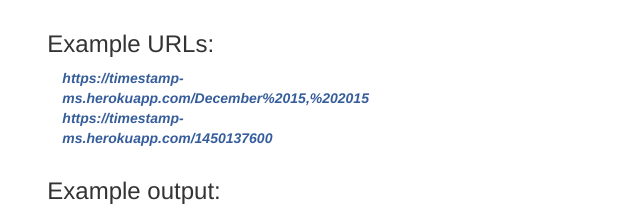
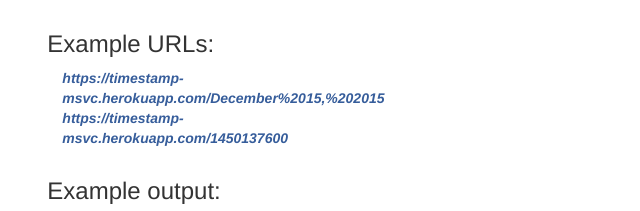
Before and after one commit to asitaru/Timestamp, a website: page index.html in a window 1280 px wide. Shown: the part 282-493 px from the top of the page, 181-821 px from the left. Drawn offline with nearby package versions, Linux system fonts and the light colour scheme.

Commit message:
fixed url links

```diff
--- a/index.html
+++ b/index.html
@@ -37,8 +37,8 @@
                 <h3>Example URLs: </h3>
                 <p id="url" class="col-xs-7">
                     <em><strong>
-                    https://timestamp-ms.herokuapp.com/December%2015,%202015</br>
-                    https://timestamp-ms.herokuapp.com/1450137600
+                    https://timestamp-msvc.herokuapp.com/December%2015,%202015</br>
+                    https://timestamp-msvc.herokuapp.com/1450137600
                 </strong></em>
                 </p>
             </div>
```
